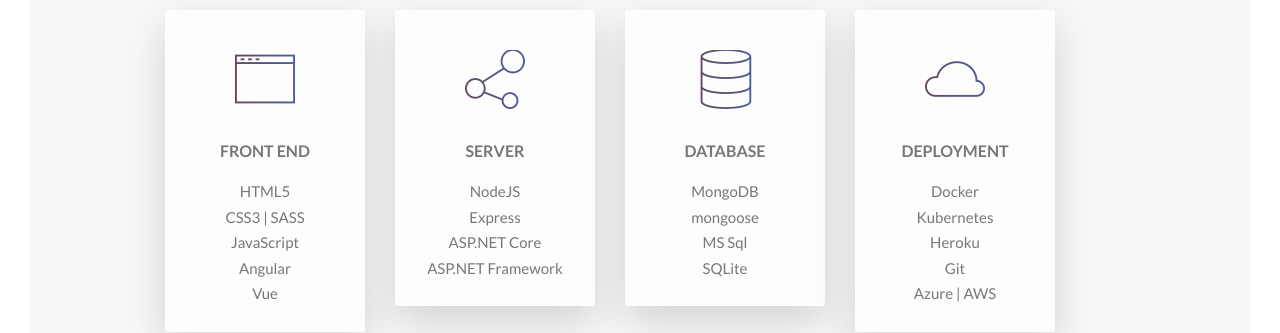
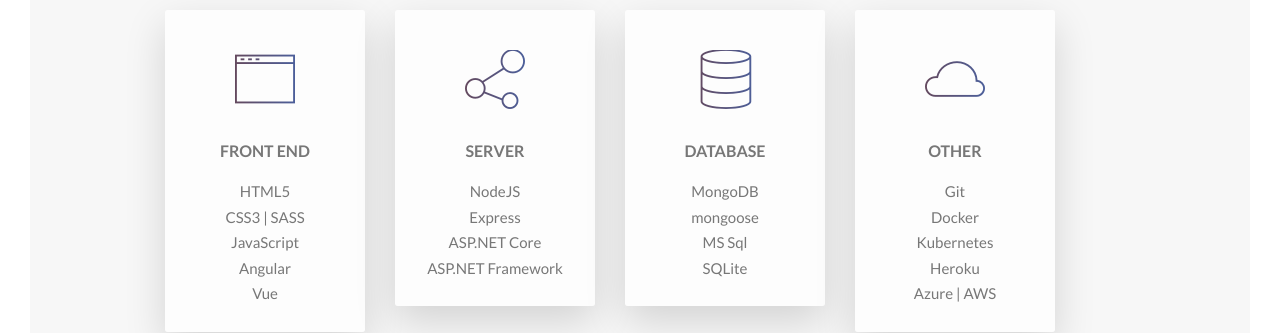
Before and after one commit to MichaelTolchinsky/michaeltolchinsky.github.io, a website: page index.html in a window 1280 px wide. Shown: the part 820-1153 px from the top of the page. Drawn offline with nearby package versions, Linux system fonts and the light colour scheme.

Commit message:
updated deployment to other

```diff
--- a/index.html
+++ b/index.html
@@ -81,13 +81,13 @@
                 <div class="col-1-of-4">
                     <div class="feature-box">
                         <i class="feature-box__icon icon-basic-cloud"></i>
-                        <h3 class="heading-tertiary u-margin-bottom-small">Deployment</h3>
+                        <h3 class="heading-tertiary u-margin-bottom-small">Other</h3>
                         <p class="feature-box__text">
                             <ul>
+                                <li>Git</li>
                                 <li>Docker</li>
                                 <li>Kubernetes</li>
                                 <li>Heroku</li>
-                                <li>Git</li>
                                 <li>Azure | AWS</li>
                             </ul>
                         </p>
```
